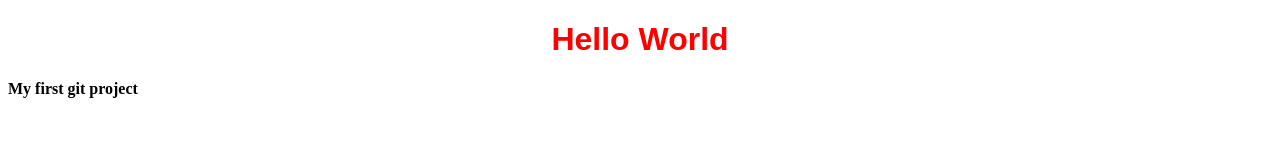
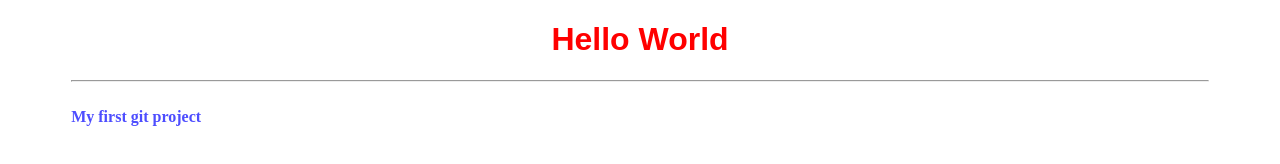
Before and after one commit to KCorigliano/htmlcss-hello, a plain HTML site: page index.html in a window 1280 px wide. Drawn offline with Linux system fonts and the light colour scheme.

Commit message:
Correzione index.html

```diff
--- a/index.html
+++ b/index.html
@@ -9,9 +9,22 @@
 </head>
 <body>
 
-    <center><h1>Hello World</h1></center>
+    <header>
 
-    <p><b>My first git project</b></p>
+        <center>
+            <h1>Hello World</h1>
+        </center>
+
+    </header>
+
+    <main>
+
+        <hr>
+        <br>
+        <div><b>My first git project</b></div>
+
+    </main>
+
 
 </body>
 </html>
--- a/style.css
+++ b/style.css
@@ -5,6 +5,10 @@ h1{
 
 div{
     font-family: serif;
-    font-size: 16px;
-    color: blue;
+    color: rgb(77, 77, 255);
 }
+
+main{
+    margin-left: 5%;
+    margin-right: 5%;
+}
```
